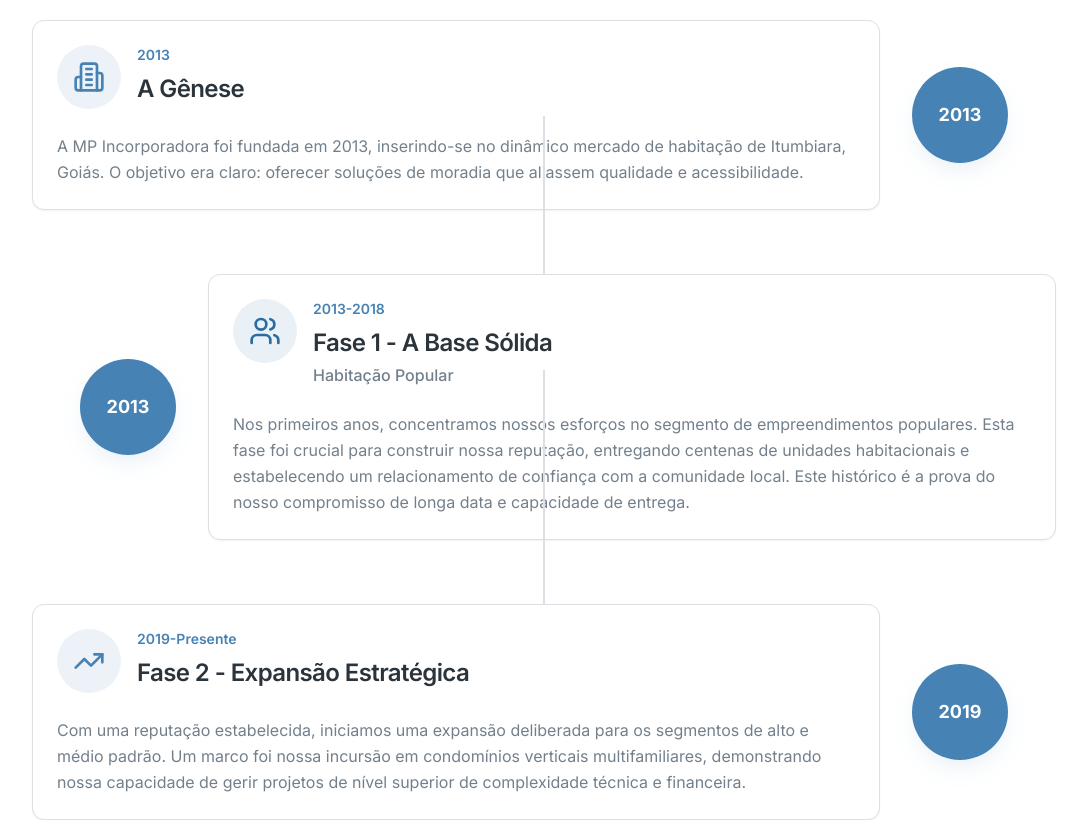
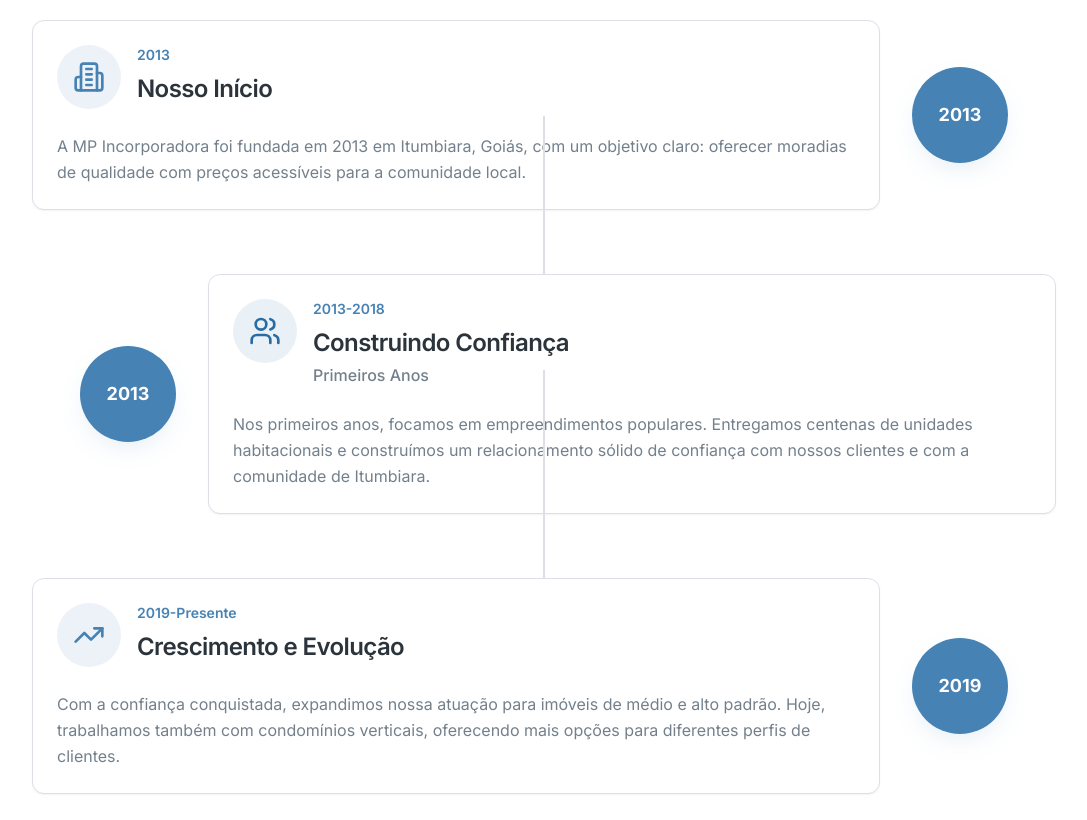
Before and after one commit to produtorasu-bot/mp-incorporadora-site-solido, a React (Vite) app: page /nossa-historia in a window 1280 px wide. Shown: the part 380-1200 px from the top of the page, without its empty margins (96-1183 px from the left). Built offline with nearby package versions, Linux system fonts and the light colour scheme; the HTML template or start-up script is replaced by a standard one.

Commit message:
Refactor Nossa História page text

```diff
--- a/src/pages/NossaHistoria.tsx
+++ b/src/pages/NossaHistoria.tsx
@@ -5,21 +5,21 @@ const NossaHistoria = () => {
   const timeline = [
     {
       year: "2013",
-      title: "A Gênese",
-      description: "A MP Incorporadora foi fundada em 2013, inserindo-se no dinâmico mercado de habitação de Itumbiara, Goiás. O objetivo era claro: oferecer soluções de moradia que aliassem qualidade e acessibilidade.",
+      title: "Nosso Início",
+      description: "A MP Incorporadora foi fundada em 2013 em Itumbiara, Goiás, com um objetivo claro: oferecer moradias de qualidade com preços acessíveis para a comunidade local.",
       icon: Building2,
     },
     {
       year: "2013-2018",
-      title: "Fase 1 - A Base Sólida",
-      subtitle: "Habitação Popular",
-      description: "Nos primeiros anos, concentramos nossos esforços no segmento de empreendimentos populares. Esta fase foi crucial para construir nossa reputação, entregando centenas de unidades habitacionais e estabelecendo um relacionamento de confiança com a comunidade local. Este histórico é a prova do nosso compromisso de longa data e capacidade de entrega.",
+      title: "Construindo Confiança",
+      subtitle: "Primeiros Anos",
+      description: "Nos primeiros anos, focamos em empreendimentos populares. Entregamos centenas de unidades habitacionais e construímos um relacionamento sólido de confiança com nossos clientes e com a comunidade de Itumbiara.",
       icon: Users,
     },
     {
       year: "2019-Presente",
-      title: "Fase 2 - Expansão Estratégica",
-      description: "Com uma reputação estabelecida, iniciamos uma expansão deliberada para os segmentos de alto e médio padrão. Um marco foi nossa incursão em condomínios verticais multifamiliares, demonstrando nossa capacidade de gerir projetos de nível superior de complexidade técnica e financeira.",
+      title: "Crescimento e Evolução",
+      description: "Com a confiança conquistada, expandimos nossa atuação para imóveis de médio e alto padrão. Hoje, trabalhamos também com condomínios verticais, oferecendo mais opções para diferentes perfis de clientes.",
       icon: TrendingUp,
     },
   ];
```
